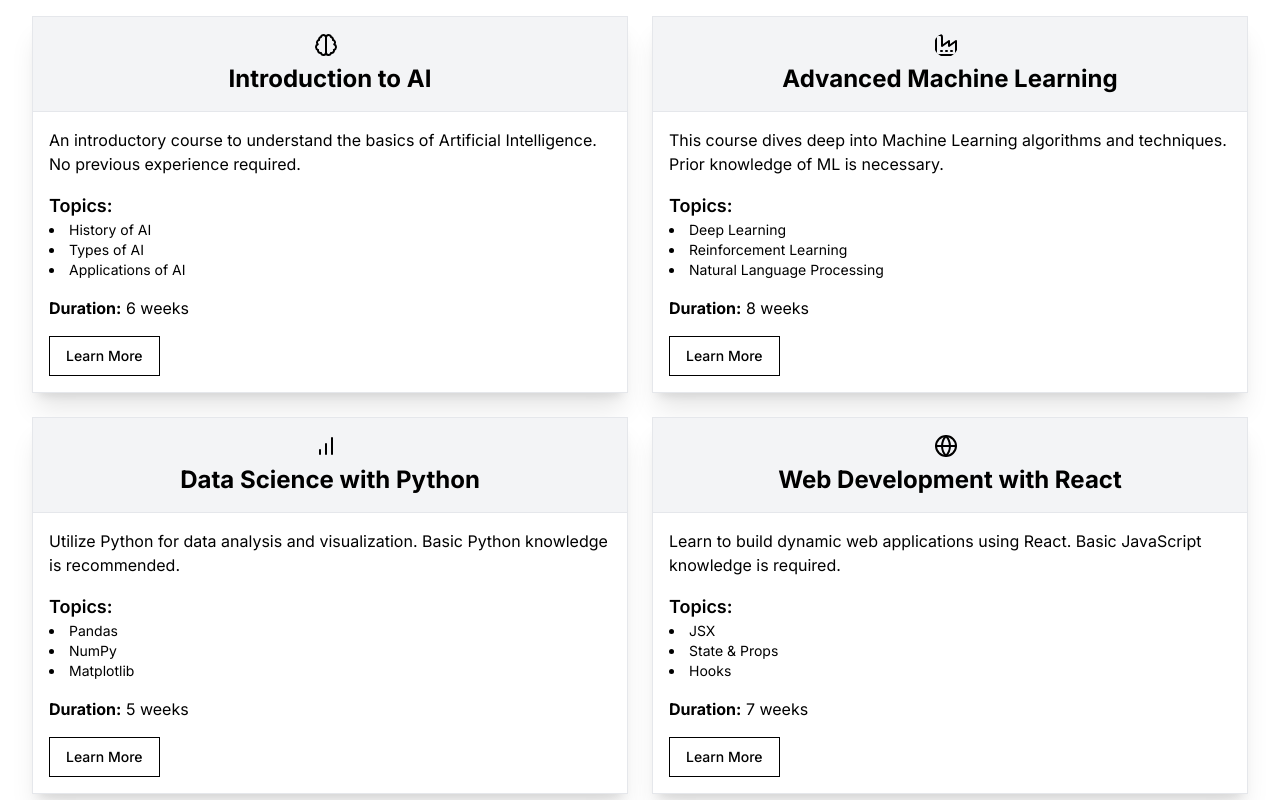
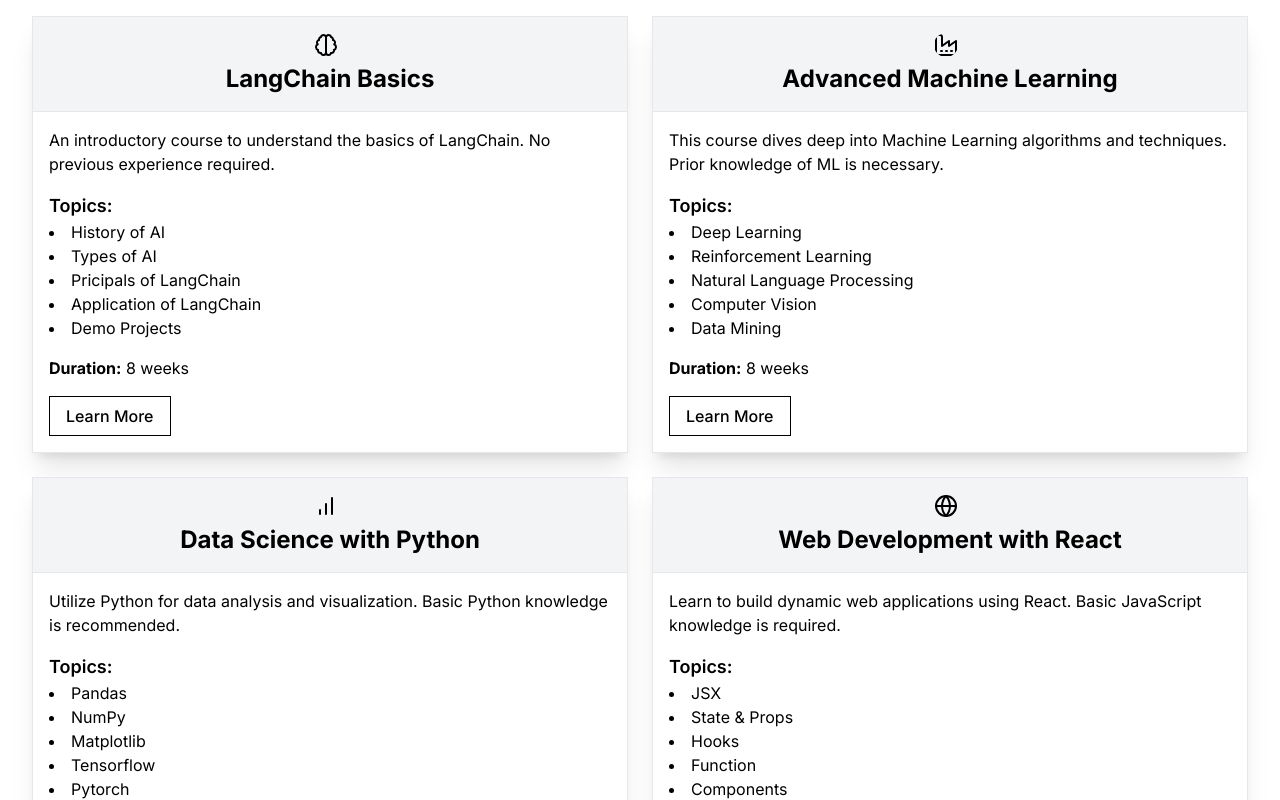
Before and after one commit to Lupleg-dev/React_Tutorials, a Next.js app: page /courses in a window 1280 px wide. Shown: the part 220-1020 px from the top of the page. Built offline with nearby package versions, Linux system fonts and the light colour scheme.

Commit message:
updated the styles for the course page

```diff
--- a/app/courses/page.js
+++ b/app/courses/page.js
@@ -2,40 +2,42 @@
  * v0 by Vercel.
  * @see https://v0.dev/t/viSG9juV1tD
  */
-import { CardHeader, CardContent, Card } from "@/components/ui/card"
-import { Button } from "@/components/ui/button"
+import { CardHeader, CardContent, Card } from "@/components/ui/card";
+import { Button } from "@/components/ui/button";
 
-export default function Component() {
+export default function Courses() {
   return (
     <main className="container mx-auto py-12 px-4 sm:px-6 lg:px-8">
       <section className="mb-8">
         <h1 className="text-3xl font-bold">Welcome to Our Learning Platform</h1>
         <p className="mt-2 text-gray-600">
-          We offer a wide range of courses to help you master the skills you need to advance your career. Explore our
-          courses below.
+          We offer a wide range of courses to help you master the skills you
+          need to advance your career. Explore our courses below.
         </p>
       </section>
       <div className="grid grid-cols-1 md:grid-cols-2 gap-6">
         <Card className="bg-white shadow-xl rounded-lg overflow-hidden">
           <CardHeader className="bg-gray-100 p-4 border-b border-gray-200 flex items-center">
             <BrainIcon className="w-6 h-6 mr-2 rounded-full" />
-            <h2 className="text-2xl font-bold">Introduction to AI</h2>
+            <h2 className="text-2xl font-bold">LangChain Basics</h2>
           </CardHeader>
           <CardContent className="p-4">
             <p className="mb-4">
-              An introductory course to understand the basics of Artificial Intelligence. No previous experience
-              required.
+              An introductory course to understand the basics of LangChain. No
+              previous experience required.
             </p>
             <h3 className="font-semibold text-lg">Topics:</h3>
-            <ul className="list-disc list-inside text-sm">
+            <ul className="list-disc list-inside text-md">
               <li>History of AI</li>
               <li>Types of AI</li>
-              <li>Applications of AI</li>
+              <li>Pricipals of LangChain</li>
+              <li>Application of LangChain</li>
+              <li>Demo Projects</li>
             </ul>
             <p className="mt-4">
-              <strong>Duration:</strong> 6 weeks
+              <strong>Duration:</strong> 8 weeks
             </p>
-            <Button className="mt-4" variant="outline">
+            <Button className="mt-4 text-md" variant="outline">
               Learn More
             </Button>
           </CardContent>
@@ -47,19 +49,21 @@ export default function Component() {
           </CardHeader>
           <CardContent className="p-4">
             <p className="mb-4">
-              This course dives deep into Machine Learning algorithms and techniques. Prior knowledge of ML is
-              necessary.
+              This course dives deep into Machine Learning algorithms and
+              techniques. Prior knowledge of ML is necessary.
             </p>
             <h3 className="font-semibold text-lg">Topics:</h3>
-            <ul className="list-disc list-inside text-sm">
+            <ul className="list-disc list-inside text-md">
               <li>Deep Learning</li>
               <li>Reinforcement Learning</li>
               <li>Natural Language Processing</li>
+              <li>Computer Vision</li>
+              <li>Data Mining</li>
             </ul>
             <p className="mt-4">
               <strong>Duration:</strong> 8 weeks
             </p>
-            <Button className="mt-4" variant="outline">
+            <Button className="mt-4 text-md" variant="outline">
               Learn More
             </Button>
           </CardContent>
@@ -71,18 +75,21 @@ export default function Component() {
           </CardHeader>
           <CardContent className="p-4">
             <p className="mb-4">
-              Utilize Python for data analysis and visualization. Basic Python knowledge is recommended.
+              Utilize Python for data analysis and visualization. Basic Python
+              knowledge is recommended.
             </p>
             <h3 className="font-semibold text-lg">Topics:</h3>
-            <ul className="list-disc list-inside text-sm">
+            <ul className="list-disc list-inside text-md">
               <li>Pandas</li>
               <li>NumPy</li>
               <li>Matplotlib</li>
+              <li>Tensorflow</li>
+              <li>Pytorch</li>
             </ul>
             <p className="mt-4">
-              <strong>Duration:</strong> 5 weeks
+              <strong>Duration:</strong> 8 weeks
             </p>
-            <Button className="mt-4" variant="outline">
+            <Button className="mt-4 text-md" variant="outline">
               Learn More
             </Button>
           </CardContent>
@@ -94,18 +101,21 @@ export default function Component() {
           </CardHeader>
           <CardContent className="p-4">
             <p className="mb-4">
-              Learn to build dynamic web applications using React. Basic JavaScript knowledge is required.
+              Learn to build dynamic web applications using React. Basic
+              JavaScript knowledge is required.
             </p>
             <h3 className="font-semibold text-lg">Topics:</h3>
-            <ul className="list-disc list-inside text-sm">
+            <ul className="list-disc list-inside text-md">
               <li>JSX</li>
               <li>State & Props</li>
               <li>Hooks</li>
+              <li>Function</li>
+              <li>Components</li>
             </ul>
             <p className="mt-4">
               <strong>Duration:</strong> 7 weeks
             </p>
-            <Button className="mt-4" variant="outline">
+            <Button className="mt-4 text-md" variant="outline">
               Learn More
             </Button>
           </CardContent>
@@ -116,41 +126,47 @@ export default function Component() {
         <div className="space-y-6">
           <Card className="bg-white shadow-xl rounded-lg overflow-hidden">
             <CardHeader className="bg-gray-100 p-4 border-b border-gray-200">
-              <h3 className="text-xl font-semibold">How does the learning process work?</h3>
+              <h3 className="text-xl font-semibold">
+                How does the learning process work?
+              </h3>
             </CardHeader>
             <CardContent className="p-4">
               <p>
-                Lorem ipsum dolor sit amet, consectetur adipiscing elit. Sed euismod elit in mi consectetur, sit amet
-                ornare purus pulvinar.
+                Lorem ipsum dolor sit amet, consectetur adipiscing elit. Sed
+                euismod elit in mi consectetur, sit amet ornare purus pulvinar.
               </p>
             </CardContent>
           </Card>
           <Card className="bg-white shadow-xl rounded-lg overflow-hidden">
             <CardHeader className="bg-gray-100 p-4 border-b border-gray-200">
-              <h3 className="text-xl font-semibold">What is the refund policy?</h3>
+              <h3 className="text-xl font-semibold">
+                What is the refund policy?
+              </h3>
             </CardHeader>
             <CardContent className="p-4">
               <p>
-                Lorem ipsum dolor sit amet, consectetur adipiscing elit. Sed euismod elit in mi consectetur, sit amet
-                ornare purus pulvinar.
+                Lorem ipsum dolor sit amet, consectetur adipiscing elit. Sed
+                euismod elit in mi consectetur, sit amet ornare purus pulvinar.
               </p>
             </CardContent>
           </Card>
           <Card className="bg-white shadow-xl rounded-lg overflow-hidden">
             <CardHeader className="bg-gray-100 p-4 border-b border-gray-200">
-              <h3 className="text-xl font-semibold">Can I switch my course midway?</h3>
+              <h3 className="text-xl font-semibold">
+                Can I switch my course midway?
+              </h3>
             </CardHeader>
             <CardContent className="p-4">
               <p>
-                Lorem ipsum dolor sit amet, consectetur adipiscing elit. Sed euismod elit in mi consectetur, sit amet
-                ornare purus pulvinar.
+                Lorem ipsum dolor sit amet, consectetur adipiscing elit. Sed
+                euismod elit in mi consectetur, sit amet ornare purus pulvinar.
               </p>
             </CardContent>
           </Card>
         </div>
       </section>
     </main>
-  )
+  );
 }
 
 function BarChartIcon(props) {
@@ -171,9 +187,8 @@ function BarChartIcon(props) {
       <line x1="18" x2="18" y1="20" y2="4" />
       <line x1="6" x2="6" y1="20" y2="16" />
     </svg>
-  )
+  );
 }
-
 
 function BrainIcon(props) {
   return (
@@ -192,9 +207,8 @@ function BrainIcon(props) {
       <path d="M9.5 2A2.5 2.5 0 0 1 12 4.5v15a2.5 2.5 0 0 1-4.96.44 2.5 2.5 0 0 1-2.96-3.08 3 3 0 0 1-.34-5.58 2.5 2.5 0 0 1 1.32-4.24 2.5 2.5 0 0 1 1.98-3A2.5 2.5 0 0 1 9.5 2Z" />
       <path d="M14.5 2A2.5 2.5 0 0 0 12 4.5v15a2.5 2.5 0 0 0 4.96.44 2.5 2.5 0 0 0 2.96-3.08 3 3 0 0 0 .34-5.58 2.5 2.5 0 0 0-1.32-4.24 2.5 2.5 0 0 0-1.98-3A2.5 2.5 0 0 0 14.5 2Z" />
     </svg>
-  )
+  );
 }
-
 
 function FactoryIcon(props) {
   return (
@@ -215,9 +229,8 @@ function FactoryIcon(props) {
       <path d="M12 18h1" />
       <path d="M7 18h1" />
     </svg>
-  )
+  );
 }
-
 
 function GlobeIcon(props) {
   return (
@@ -237,5 +250,5 @@ function GlobeIcon(props) {
       <line x1="2" x2="22" y1="12" y2="12" />
       <path d="M12 2a15.3 15.3 0 0 1 4 10 15.3 15.3 0 0 1-4 10 15.3 15.3 0 0 1-4-10 15.3 15.3 0 0 1 4-10z" />
     </svg>
-  )
+  );
 }
```
